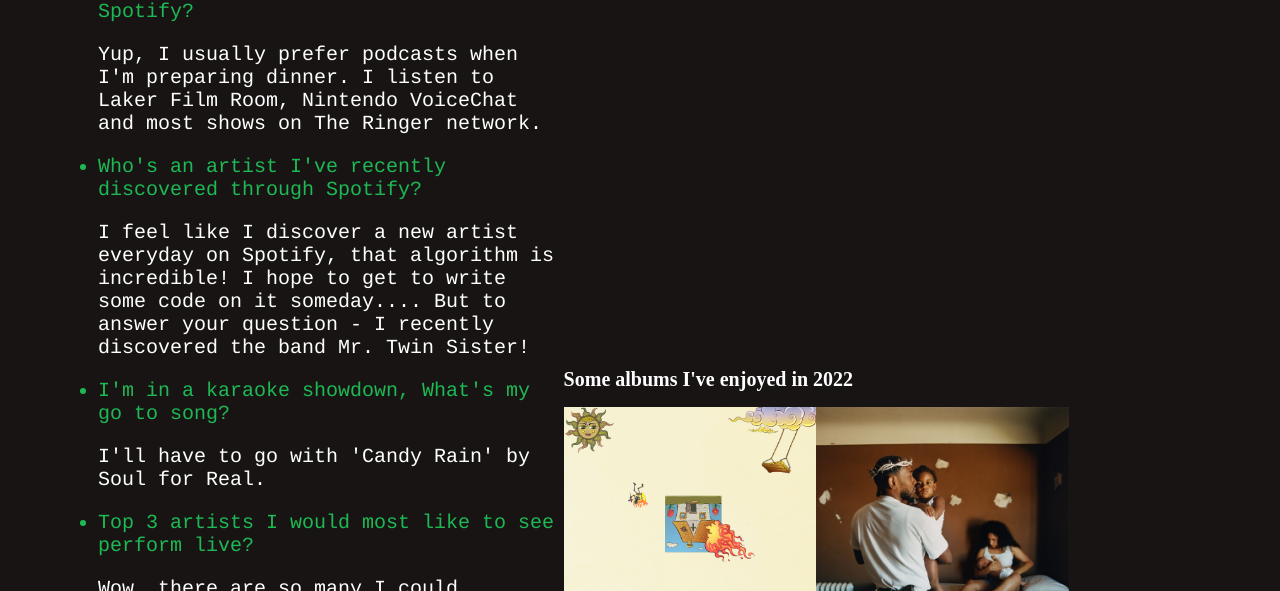
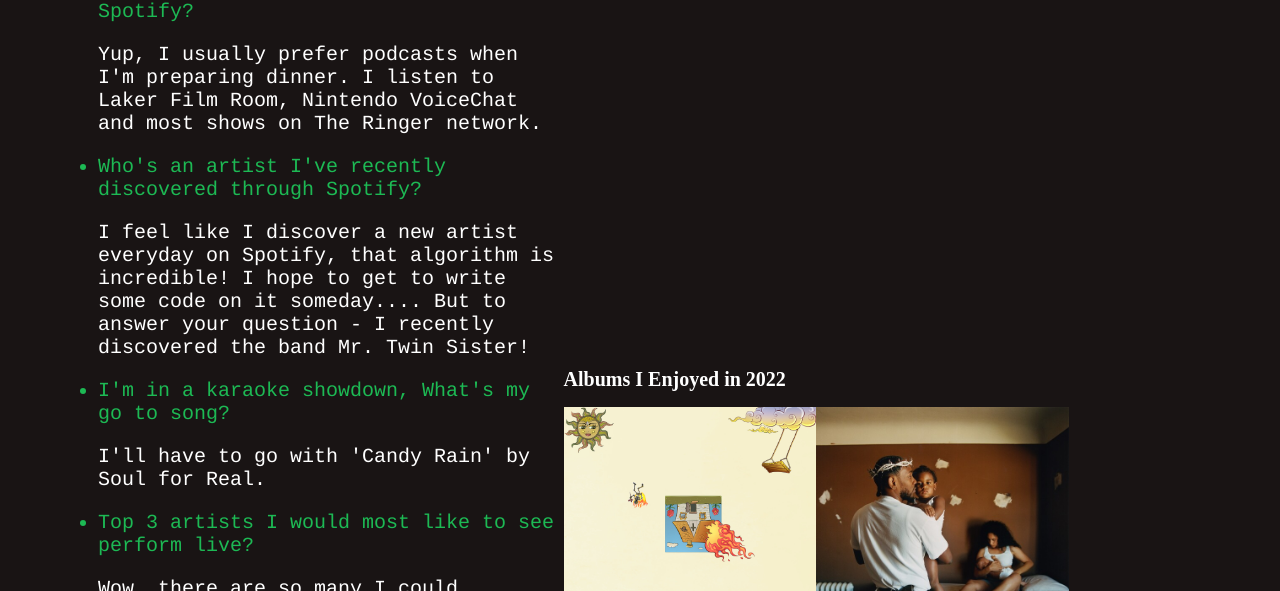
Before and after one commit to Kudzmat/SpotifyProfile, a plain HTML site: page index.html in a window 1280 px wide. Shown: the part 727-1318 px from the top of the page. Drawn offline with Linux system fonts and the light colour scheme.

Commit message:
Update index.html
Updated album section to specify "Albums I Enjoyed in 2022"

```diff
--- a/index.html
+++ b/index.html
@@ -40,7 +40,7 @@
   </div>
   <div></div>
   <div>
-    <h2>Some albums I've enjoyed in 2022</h2>
+    <h2>Albums I Enjoyed in 2022</h2>
   </div>
   <div class="row">
     <div class="column-box">
```
